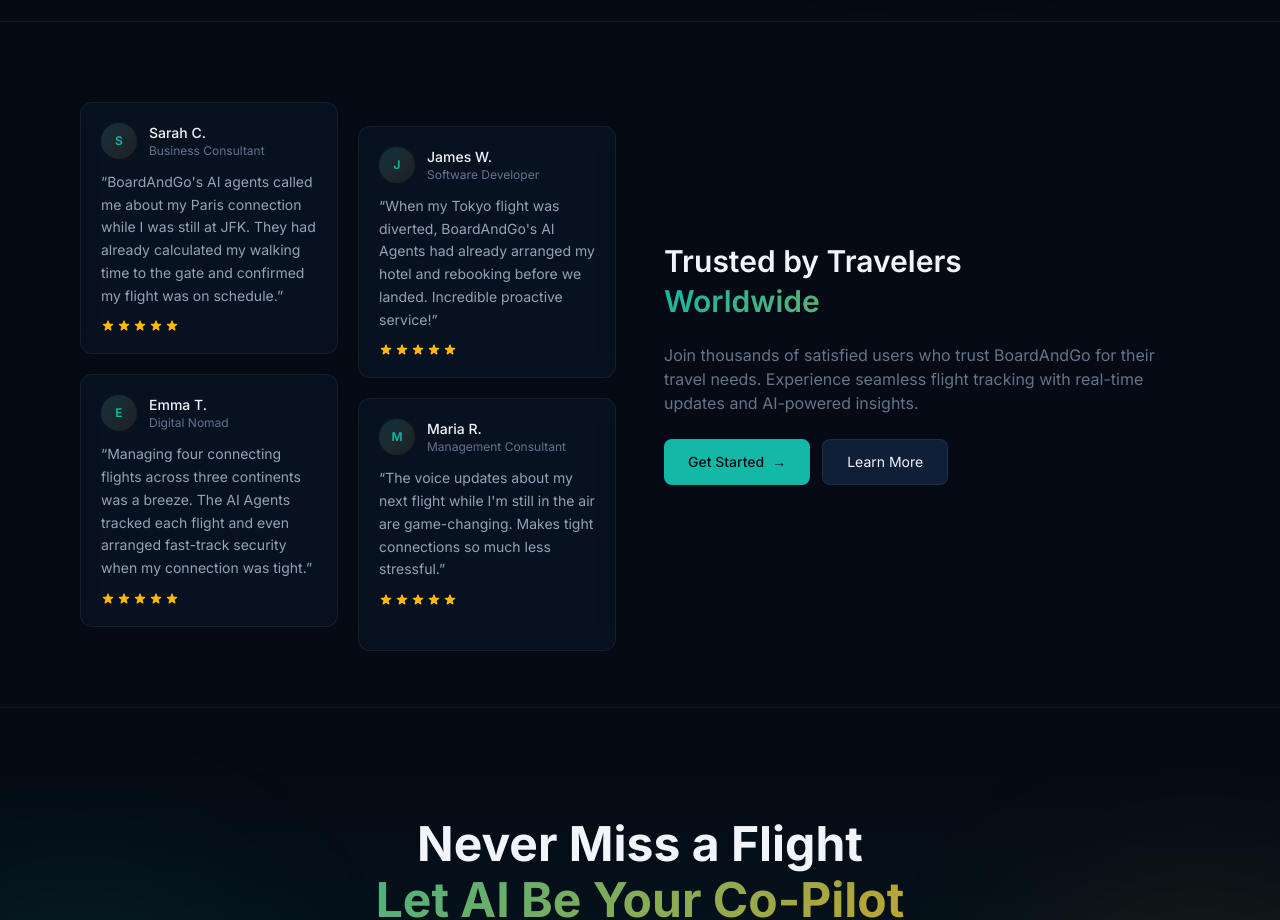
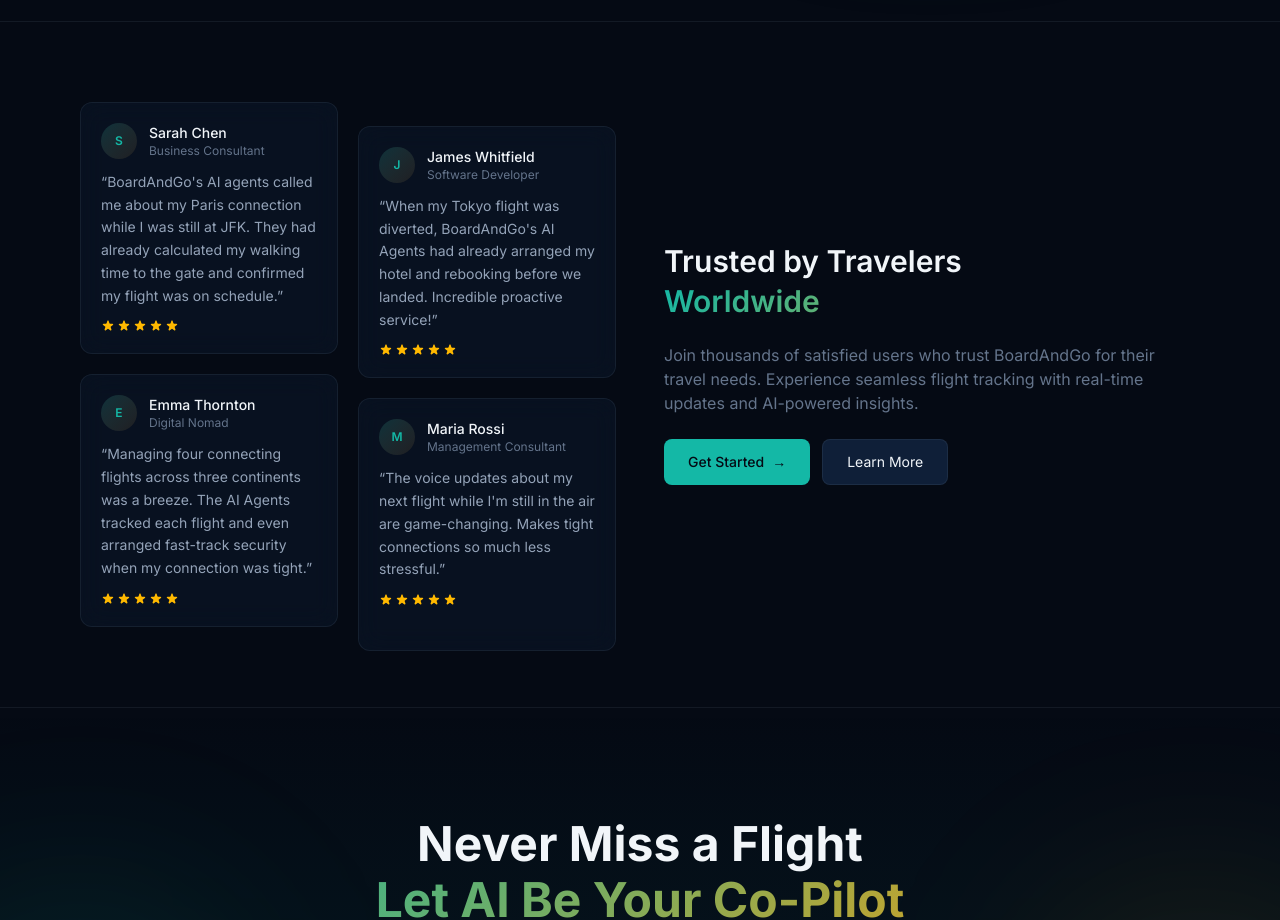
Before and after one commit to BoardAndGoHQ/boardandgo-webapp, a Next.js app: page / in a window 1280 px wide. Shown: the part 2140-3060 px from the top of the page. Built offline with nearby package versions, Linux system fonts and the light colour scheme; no server answers.

Commit message:
fix: use full names for testimonials

```diff
--- a/src/app/page.tsx
+++ b/src/app/page.tsx
@@ -45,25 +45,25 @@
 
 const testimonials = [
   {
-    name: 'Sarah C.',
+    name: 'Sarah Chen',
     role: 'Business Consultant',
     content:
       "BoardAndGo's AI agents called me about my Paris connection while I was still at JFK. They had already calculated my walking time to the gate and confirmed my flight was on schedule.",
   },
   {
-    name: 'James W.',
+    name: 'James Whitfield',
     role: 'Software Developer',
     content:
       "When my Tokyo flight was diverted, BoardAndGo's AI Agents had already arranged my hotel and rebooking before we landed. Incredible proactive service!",
   },
   {
-    name: 'Emma T.',
+    name: 'Emma Thornton',
     role: 'Digital Nomad',
     content:
       'Managing four connecting flights across three continents was a breeze. The AI Agents tracked each flight and even arranged fast-track security when my connection was tight.',
   },
   {
-    name: 'Maria R.',
+    name: 'Maria Rossi',
     role: 'Management Consultant',
     content:
       "The voice updates about my next flight while I'm still in the air are game-changing. Makes tight connections so much less stressful.",
```
